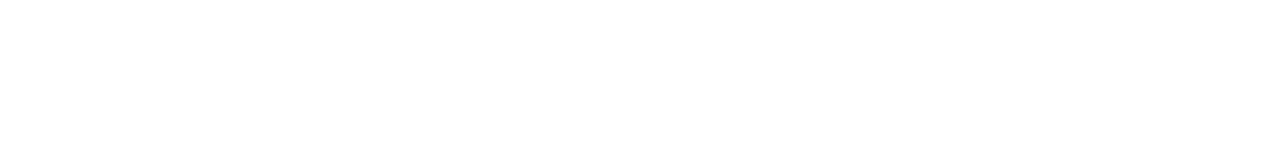
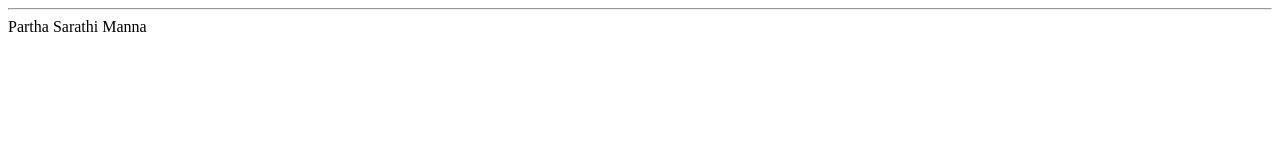
Before and after one commit to ParthManna/localrepo, a plain HTML site: page index.html in a window 1280 px wide. Drawn offline with Linux system fonts and the light colour scheme.

Commit message:
Add line

```diff
--- a/index.html
+++ b/index.html
@@ -0,0 +1 @@
+<hr>Partha Sarathi Manna</hr>
```
Also changed, not shown: style.css (line endings or trailing spaces).
